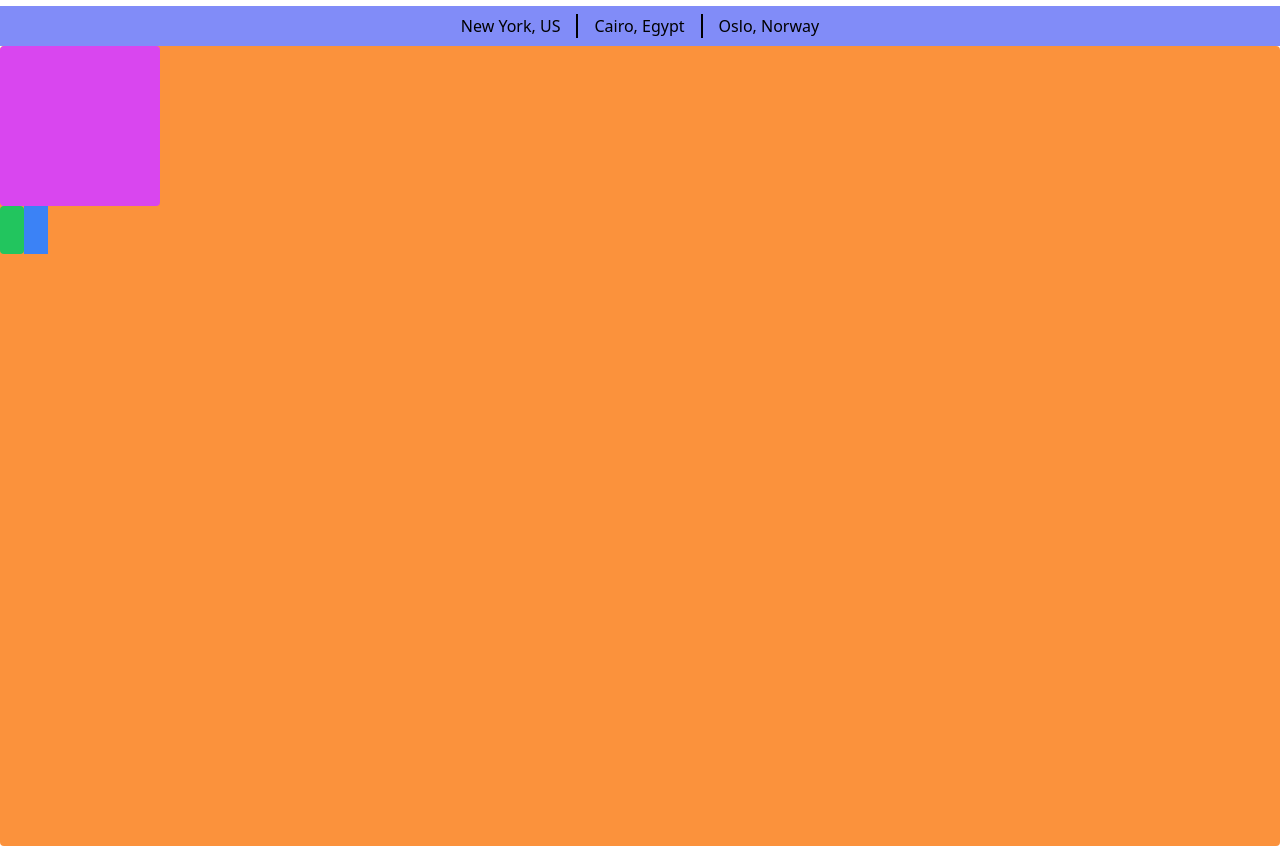
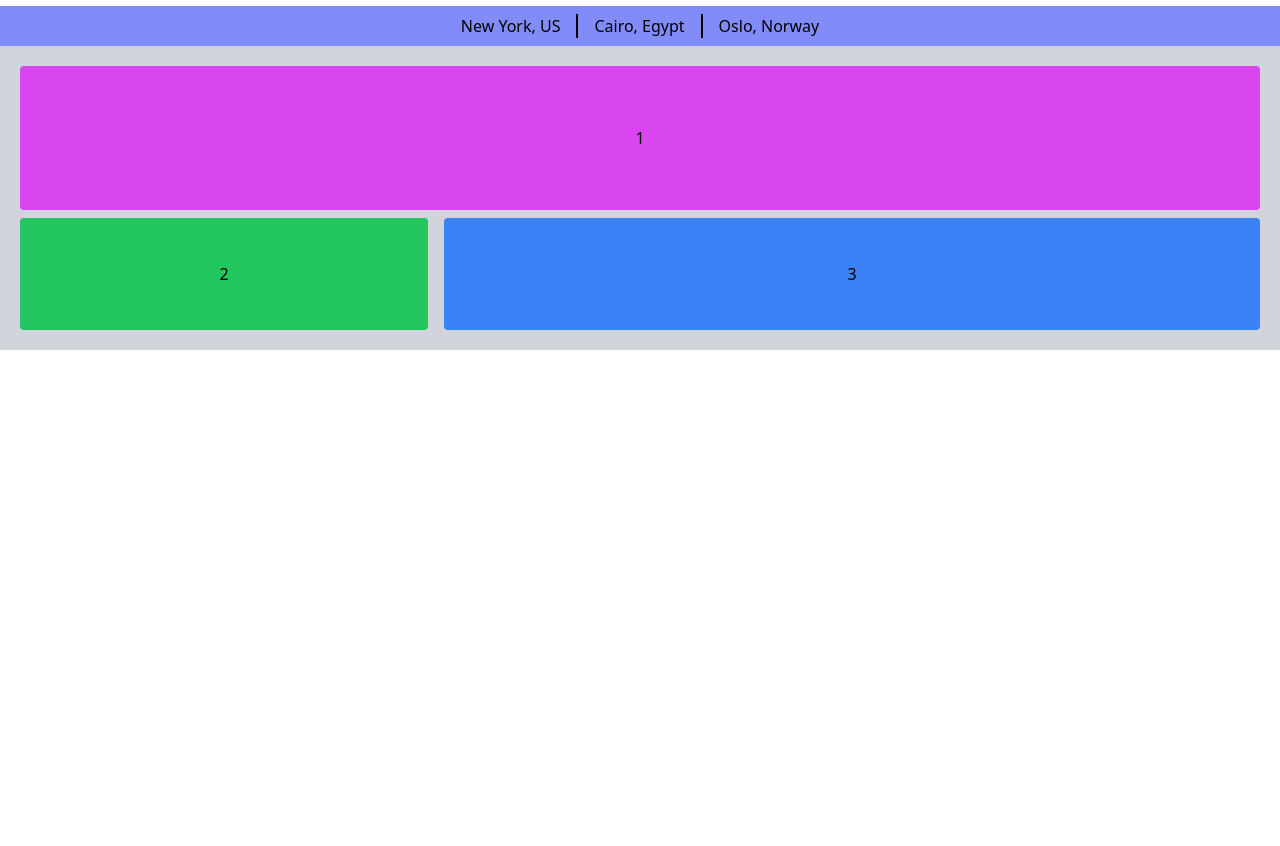
Before and after one commit to Nim-droid-droid/weather-app, a website: page src/index.html in a window 1280 px wide. Shown: the part 74-920 px from the top of the page. After the commit the page ends 800 px from the top, so only its background shows below. Drawn offline with nearby package versions, Linux system fonts and the light colour scheme; files that its build step writes are made by us from their sources; no server answers.

Commit message:
Setup main section to match mockup

```diff
--- a/src/index.html
+++ b/src/index.html
@@ -11,7 +11,7 @@
   <title>Weather Application</title>
   <script src="index.js" defer></script>
 </head>
-<body>
+<body class="h-screen">
   <header>
     <div id="container" class="flex justify-center items-center gap-10 h-20">
       <h1 class="text-5xl font-bold text-blue-500">Weather</h1>
@@ -38,13 +38,18 @@
     </nav>
   </header>
 
-  <main id="renderContent" class="m-0">
-
-    <section class="flex-col justify-left items-center rounded overflow-hidden bg-orange-400 w-full min-h-screen ">
-      <div class="bg-fuchsia-500 h-12 w-6 rounded grow p-20"></div>
-      <div class=" flex">
-        <div class="bg-green-500 h-12 w-6 rounded "></div>
-        <div class="bg-blue-500 h-12 w-6"></div>
+  <main id="renderContent" class="container mx-auto h-fit">
+    <section class="flex flex-col w-full bg-gray-300 gap-2 p-5">
+      <div class="flex justify-center items-center bg-fuchsia-500 h-36 w-full rounded">
+        <div>1</div>
+      </div>
+      <div class="flex h-28 gap-4">
+        <div class="basis-1/3 flex justify-center items-center bg-green-500 rounded">
+          <div>2</div>
+        </div>
+        <div class="basis-2/3 flex justify-center items-center bg-blue-500 rounded">
+          <div>3</div>
+        </div>
       </div>
     </section>
   </main>
```
